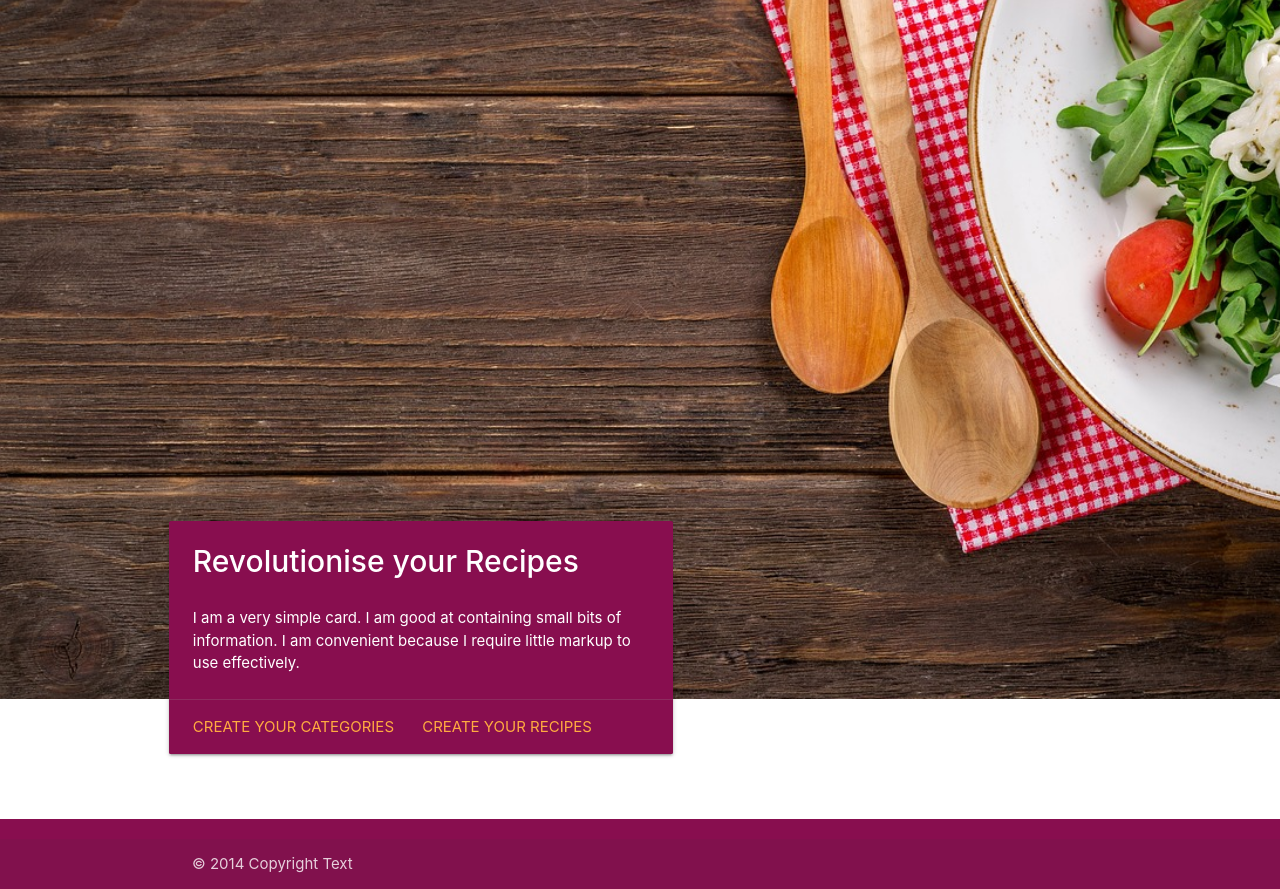
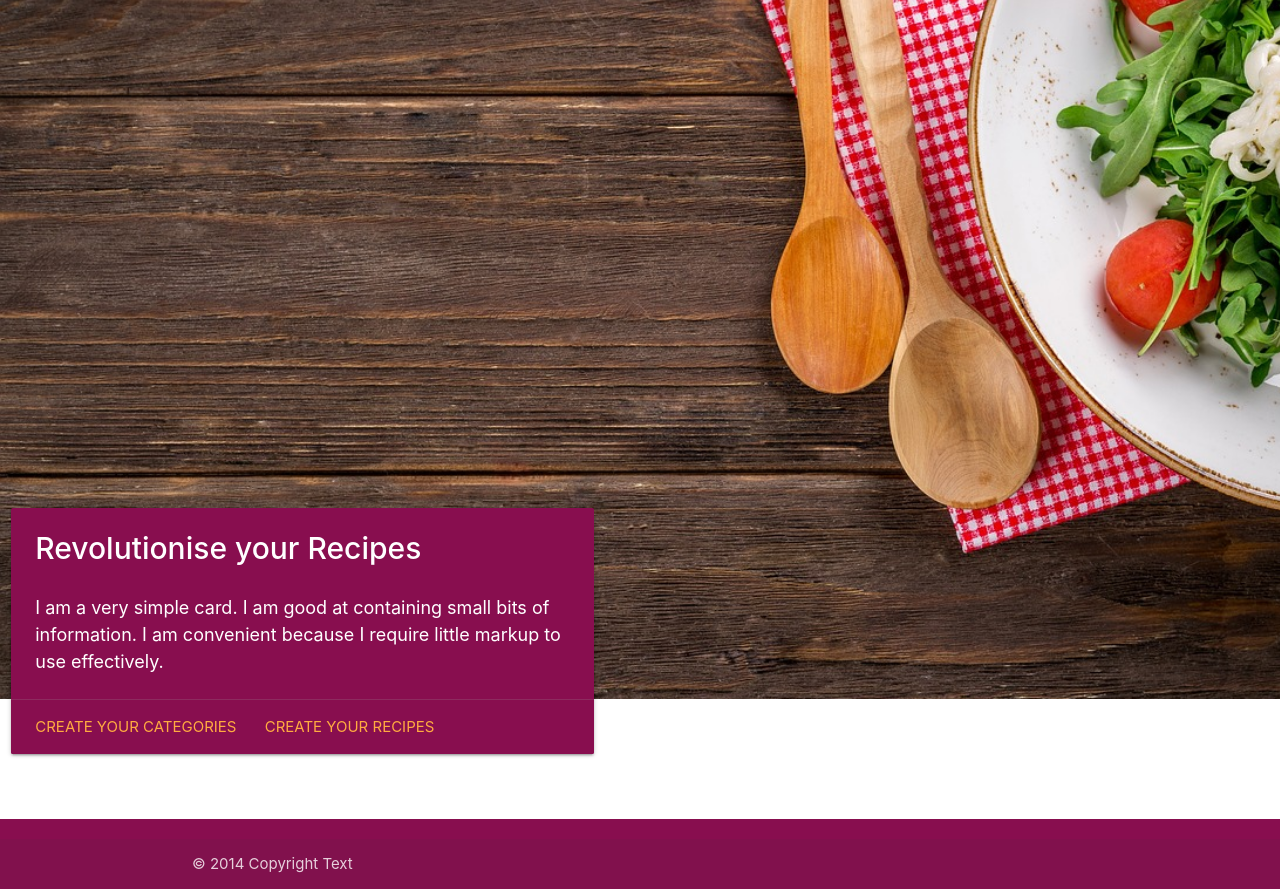
Before and after one commit to CassJBeckford/RecipeRevolution-mp3, a Flask app: page / in a window 1280 px wide; the page is wider, and only the part inside the window is pictured. Shown: the part 65-954 px from the top of that part. Run offline with Flask 3, Linux system fonts and the light colour scheme.

Commit message:
add general styles to p and h2 elements

```diff
--- a/recipes/static/css/style.css
+++ b/recipes/static/css/style.css
@@ -9,6 +9,14 @@
     flex: 1 0 auto;
 }
 /* */
+
+p{
+    font-size: 18px;
+}
+
+h2 {
+    color: #750c44;
+}
 
 /* Home section */
 /* Hero image */
```
